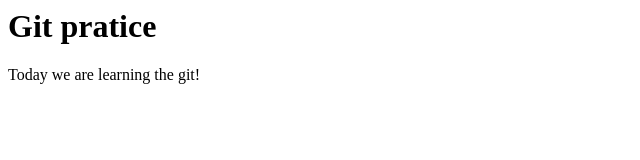
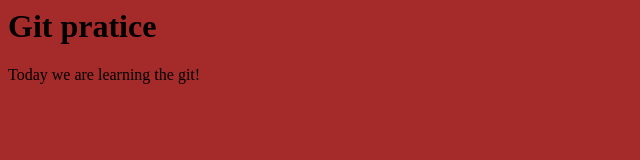
Before and after one commit to lovepoppy12138/cse102, a plain HTML site: page index.html in a window 1280 px wide. Shown: the whole page, without its empty margins (0-640 px from the left). Drawn offline with Linux system fonts and the light colour scheme.

Commit message:
change the sytle

```diff
--- a/index.html
+++ b/index.html
@@ -1,6 +1,9 @@
+
 <html>
 <head>
 <title> git lab </title>
+<link href="font.css" rel="stylesheet" type="text/css"
+
 </head>
 <body>
      <h1>Git pratice</h1>
```
